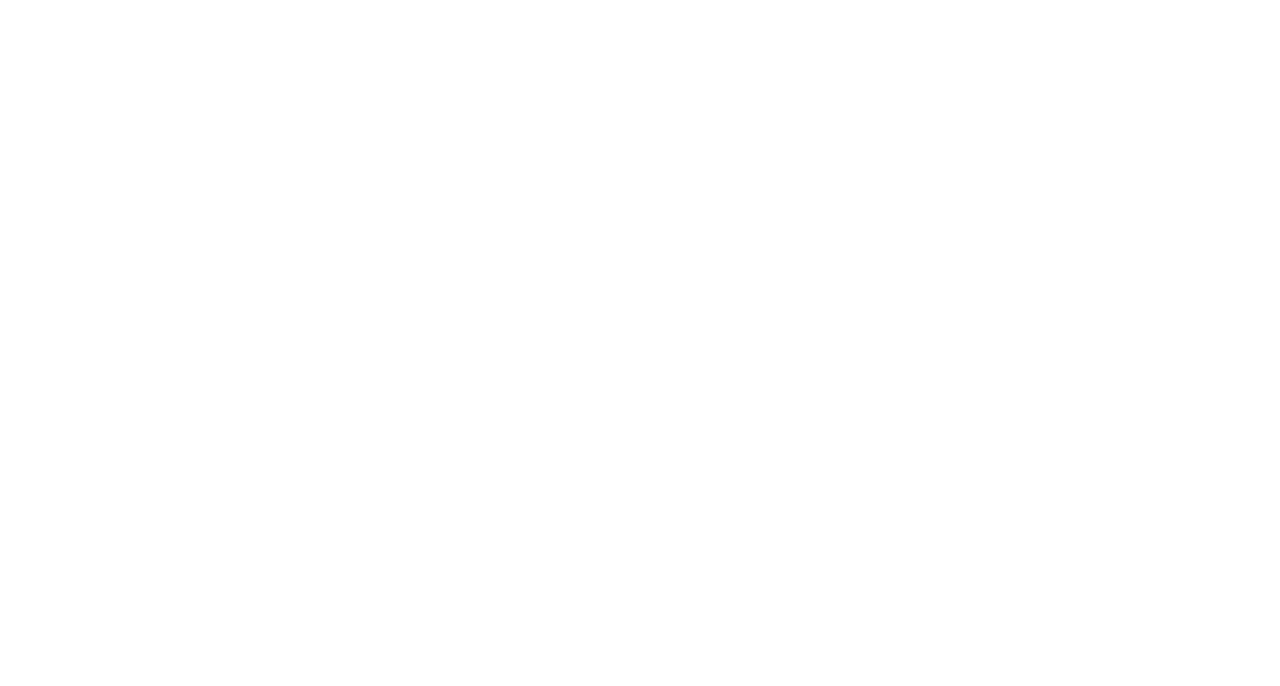
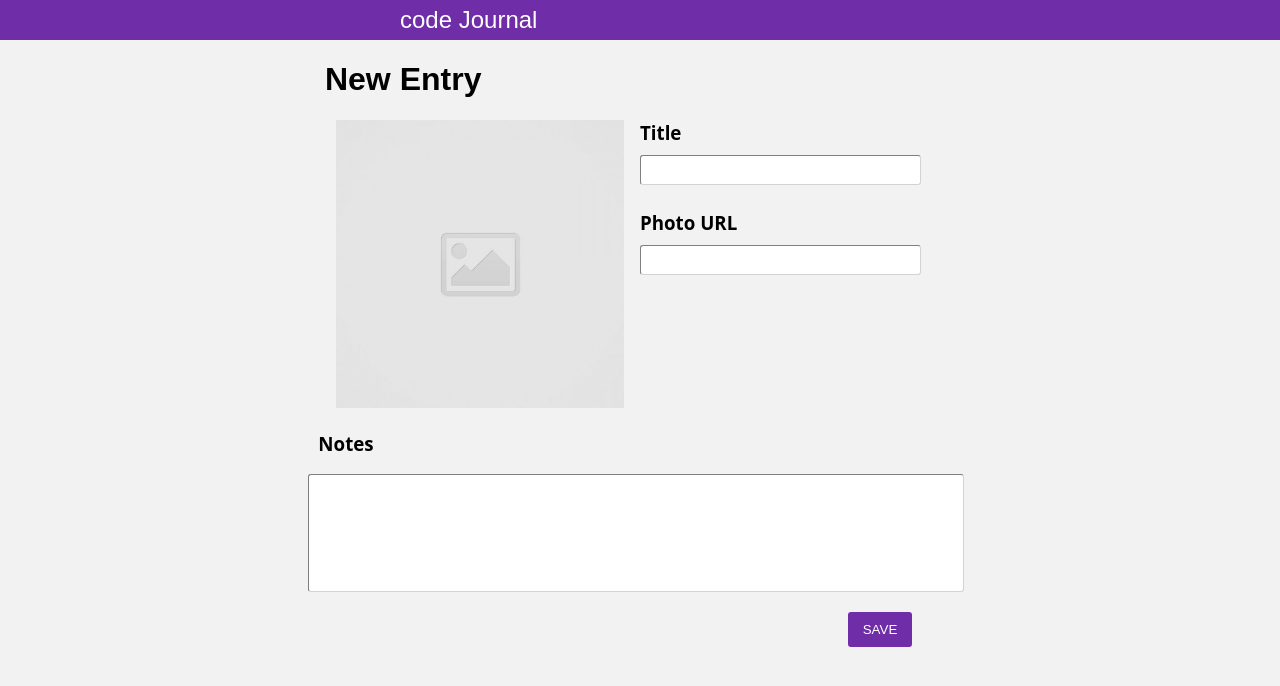
Before and after one commit to Johnny-Baltazar/code-journal, a website: page index.html in a window 1280 px wide. Drawn offline with Linux system fonts and the light colour scheme.

Commit message:
Add a form for creating a journal entry to the div[data-view=entry-form]

```diff
--- a/css/styles.css
+++ b/css/styles.css
@@ -0,0 +1,104 @@
+.form-container {
+  text-align: center;
+  background-color: #f2f2f2;
+  height: 800px;
+}
+
+.heading {
+  background-color: #6f2da8;
+  color: white;
+  height: 40px;
+  display: flex;
+  align-items: center;
+}
+
+.cj-header {
+  font-family: "Proza Libre", sans-serif;
+  font-weight: 400;
+  position: relative;
+  left: 400px;
+}
+
+.new-entry {
+  width: 63%;
+  justify-content: center;
+  display: flex;
+}
+
+h1 {
+  text-align: right;
+  font-family: "Proza Libre", sans-serif;
+}
+
+.image-row {
+  display: flex;
+  justify-content: center;
+}
+
+.placeholder-image {
+  width: 90%;
+}
+
+.image-div {
+  width: 25%;
+}
+
+.title-photo {
+  display: flex;
+  flex-direction: column;
+  align-items: start;
+  width: 25%;
+}
+
+.h3-title {
+  margin: 0;
+  padding-bottom: 10px;
+}
+
+.photo-url {
+  margin-bottom: 10px;
+  margin-top: 25px;
+}
+
+.h3-notes {
+  position: relative;
+  right: 290px;
+}
+
+.font-os {
+  font-family: "Open Sans", sans-serif;
+}
+
+.input-white {
+  background-color: white;
+  border-radius: 3px;
+  border-width: thin;
+  border-color: lightgray;
+  padding-right: 100px;
+  padding-bottom: 12px;
+}
+
+.notes-section {
+  width: 65%;
+  position: relative;
+  left: 220px;
+}
+
+.notes-input {
+  padding-right: 475px;
+  padding-bottom: 100px;
+}
+
+.save-button {
+  margin-top: 20px;
+}
+
+button {
+  padding: 10px 15px;
+  border-radius: 3px;
+  background-color: #6f2da8;
+  color: white;
+  position: relative;
+  left: 240px;
+  border: none;
+}
--- a/index.html
+++ b/index.html
@@ -15,10 +15,39 @@
   <link rel="stylesheet" href="css/styles.css">
 </head>
 <body>
-  <header>
-  </header>
-  <main>
-  </main>
+  <div class="form-container">
+    <div class="heading">
+      <h2 class="cj-header">code Journal</h2>
+    </div>
+    <div data-view="entry-form">
+      <form class="form">
+        <div class="new-entry">
+          <h1>New Entry</h1>
+        </div>
+        <div class="image-row">
+          <div class="image-div">
+            <img src="images/placeholder-image-square.jpg" alt="placeholder-image" class="placeholder-image">
+          </div>
+          <div class="title-photo">
+            <h3 class="h3-title font-os">Title</h3>
+            <label for="title"></label>
+            <input class="input-white" name="title" type="text">
+            <h3 class="font-os photo-url">Photo URL</h3>
+            <label for="photo-url"></label>
+            <input class="input-white" name="photo-url" type="url">
+          </div>
+        </div>
+        <div class="notes-section">
+          <h3 class="h3-notes font-os">Notes</h3>
+          <label for="notes"></label>
+          <input class="input-white notes-input" name="notes" type="text">
+        </div>
+        <div class="save-button">
+          <button type="submit">SAVE</button>
+        </div>
+      </form>
+    </div>
+  </div>
   <script src="js/data.js"></script>
   <script src="js/main.js"></script>
 </body>
```
